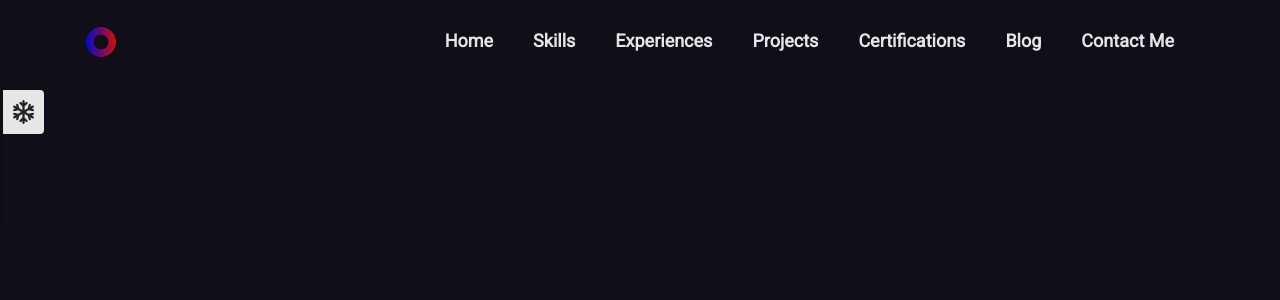
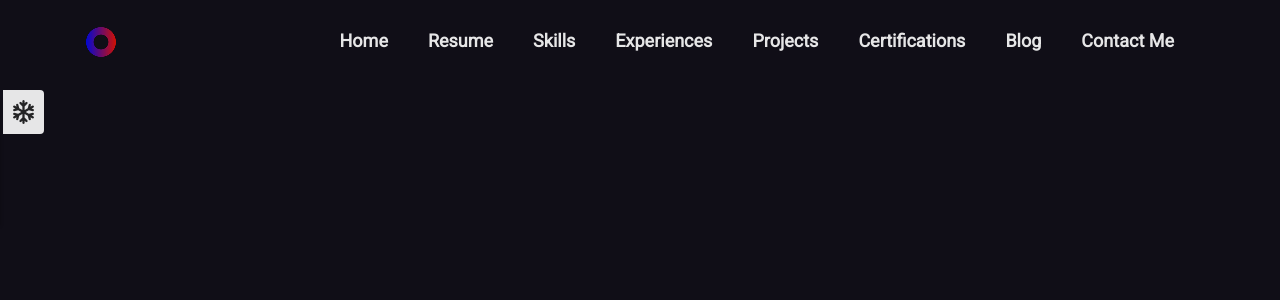
Before and after one commit to shivam675/portfolio, a Django app: page /base/ in a window 1280 px wide. Shown: the top 300 px of the page. Run offline with Django 3.2, Linux system fonts and the light colour scheme; some libraries are stand-ins or nearby versions.

Commit message:
added: resume block in nav bar

```diff
--- a/portfolio/templates/updated/base.html
+++ b/portfolio/templates/updated/base.html
@@ -73,6 +73,9 @@
                             <ul class="navbar-nav mr-0 ml-auto">
                                 <li class="nav-item">
                                     <a class="nav-link" href="{% url 'home' %}">Home</a>
+                                </li>
+                                <li class="nav-item">
+                                    <a class="nav-link" href="#mh-about">Resume</a>
                                 </li>
                                 <li class="nav-item">
                                    <a class="nav-link" href="#mh-skills">Skills</a>
```
